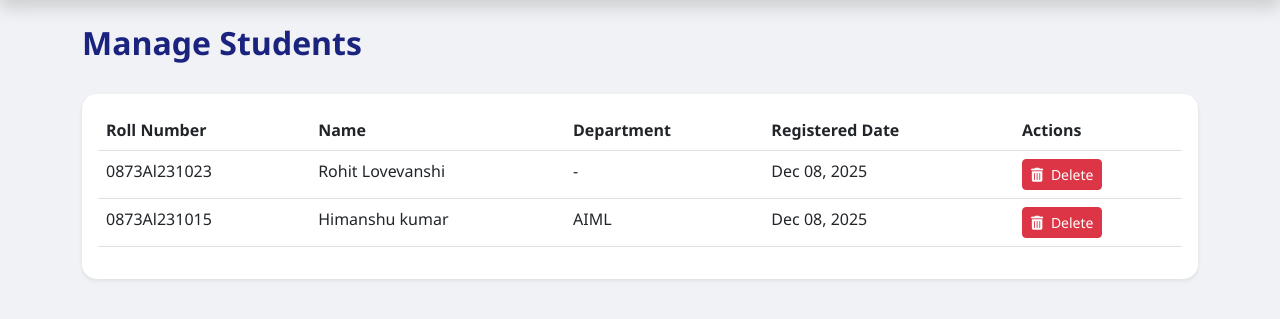
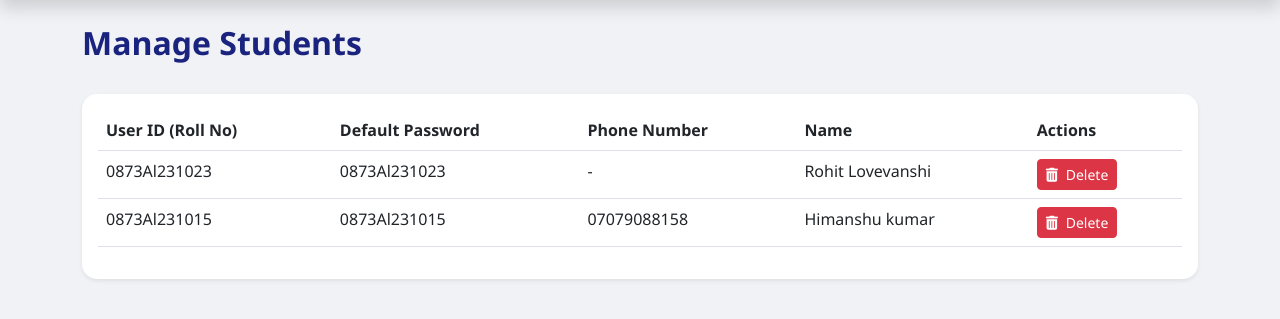
Before and after one commit to himanshu231015/AI-Powered-Attandance-System, a Django app: page /core/manage_students/ in a window 1280 px wide. Shown: the part 56-375 px from the top of the page. Run offline with Django 5.2, Linux system fonts and the light colour scheme; a user stored in the database is signed in; data comes from the database, SQL or seed files in the repository; both versions use the stored data as it was after the commit; parts of the project's set-up code (start-up, migrations or seed data) failed here and were passed over.

Commit message:
manage student and teacher

```diff
--- a/ai_attendance/core/admin.py
+++ b/ai_attendance/core/admin.py
@@ -32,9 +32,13 @@ class StudentAdminForm(forms.ModelForm):
 
 class StudentAdmin(admin.ModelAdmin):
     form = StudentAdminForm
-    list_display = ('name', 'roll_number', 'department', 'email', 'phone_number')
+    list_display = ('roll_number', 'name', 'phone_number', 'default_password', 'department')
     search_fields = ('name', 'roll_number', 'email')
     list_filter = ('department',)
+
+    def default_password(self, obj):
+        return obj.roll_number
+    default_password.short_description = "Default Password"
 
     def save_model(self, request, obj, form, change):
         # Create User if not exists (only for new students)
--- a/ai_attendance/core/views.py
+++ b/ai_attendance/core/views.py
@@ -39,6 +39,8 @@ def train(request):
             messages.success(request, msg)
         else:
             messages.error(request, msg)
+    if request.user.is_superuser:
+        return redirect('admin_dashboard')
     return redirect('home')
 
 def upload_attendance(request):
@@ -63,6 +65,7 @@ def upload_attendance(request):
                         AttendanceRecord.objects.create(student=student)
                         marked_count += 1
                 except Student.DoesNotExist:
+                    print(f"DEBUG: Student with roll number {pred['roll_number']} not found in DB.")
                     pass
             else:
                 unknown_count += 1
--- a/ai_attendance/templates/admin/index.html
+++ b/ai_attendance/templates/admin/index.html
@@ -4,7 +4,9 @@
 
 {% block content %}
 <div style="margin-bottom: 20px;">
+    {% if user.is_superuser %}
     {% get_dashboard_stats %}
+    {% endif %}
 </div>
 {{ block.super }}
 {% endblock %}
--- a/ai_attendance/templates/manage_students.html
+++ b/ai_attendance/templates/manage_students.html
@@ -13,10 +13,10 @@
             <table class="table table-hover">
                 <thead>
                     <tr>
-                        <th>Roll Number</th>
+                        <th>User ID (Roll No)</th>
+                        <th>Default Password</th>
+                        <th>Phone Number</th>
                         <th>Name</th>
-                        <th>Department</th>
-                        <th>Registered Date</th>
                         <th>Actions</th>
                     </tr>
                 </thead>
@@ -24,11 +24,12 @@
                     {% for student in students %}
                     <tr>
                         <td>{{ student.roll_number }}</td>
+                        <td>{{ student.roll_number }}</td>
+                        <td>{{ student.phone_number|default:"-" }}</td>
                         <td>{{ student.name }}</td>
-                        <td>{{ student.department|default:"-" }}</td>
-                        <td>{{ student.created_at|date:"M d, Y" }}</td>
                         <td>
-                            <form action="{% url 'delete_student' student.id %}" method="post" class="d-inline" onsubmit="return confirm('Are you sure you want to delete this student? This action cannot be undone.');">
+                            <form action="{% url 'delete_student' student.id %}" method="post" class="d-inline"
+                                onsubmit="return confirm('Are you sure you want to delete this student? This action cannot be undone.');">
                                 {% csrf_token %}
                                 <button type="submit" class="btn btn-danger btn-sm">
                                     <i class="fas fa-trash-alt me-1"></i> Delete
```
Also changed, not shown: ai_attendance/core/utils.py (+11 -4 lines), ai_attendance/db.sqlite3, media/uploads/face_01_MFbRLNi.jpg (added), media/uploads/face_01_TOG621W.jpg (added), media/uploads/face_02.jpg (added), media/uploads/face_02_X6gmGEE.jpg (added), media/uploads/face_04.jpg (added), media/uploads/face_07.jpg (added), 1 other file.
